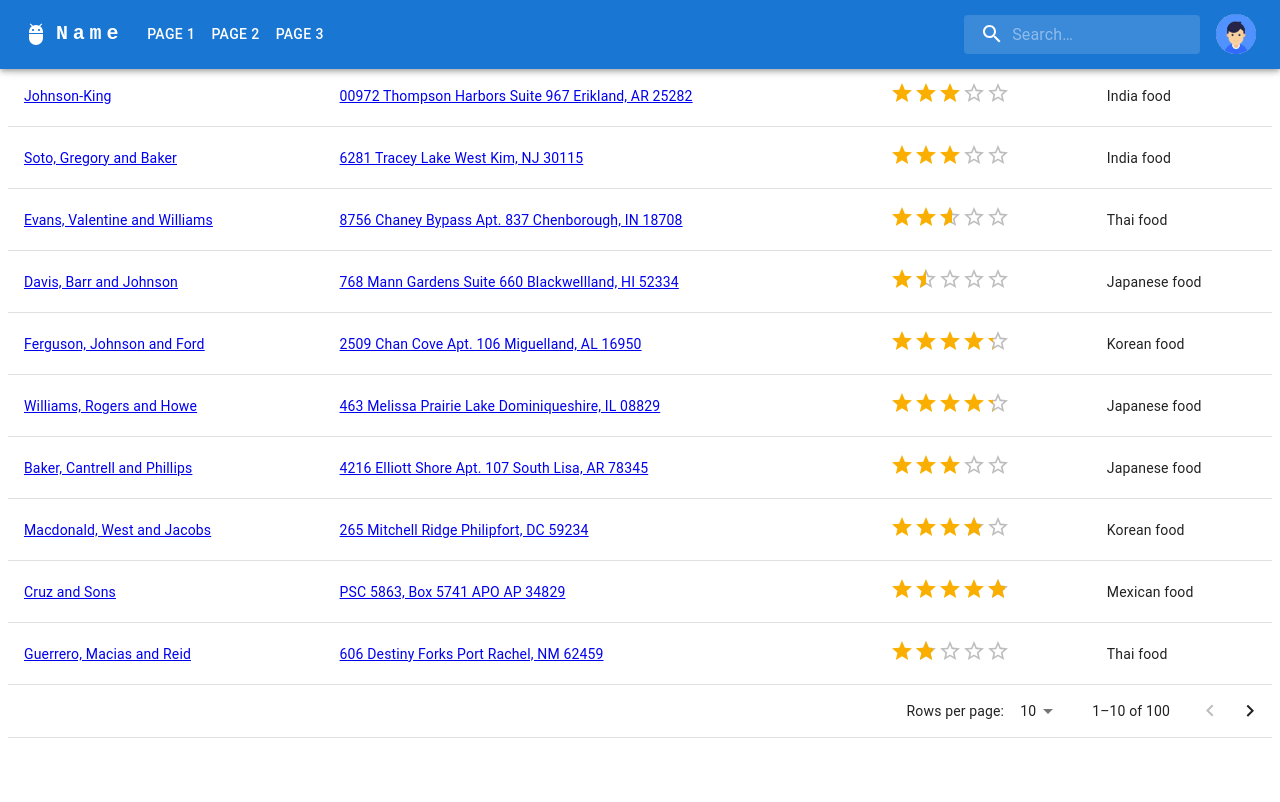
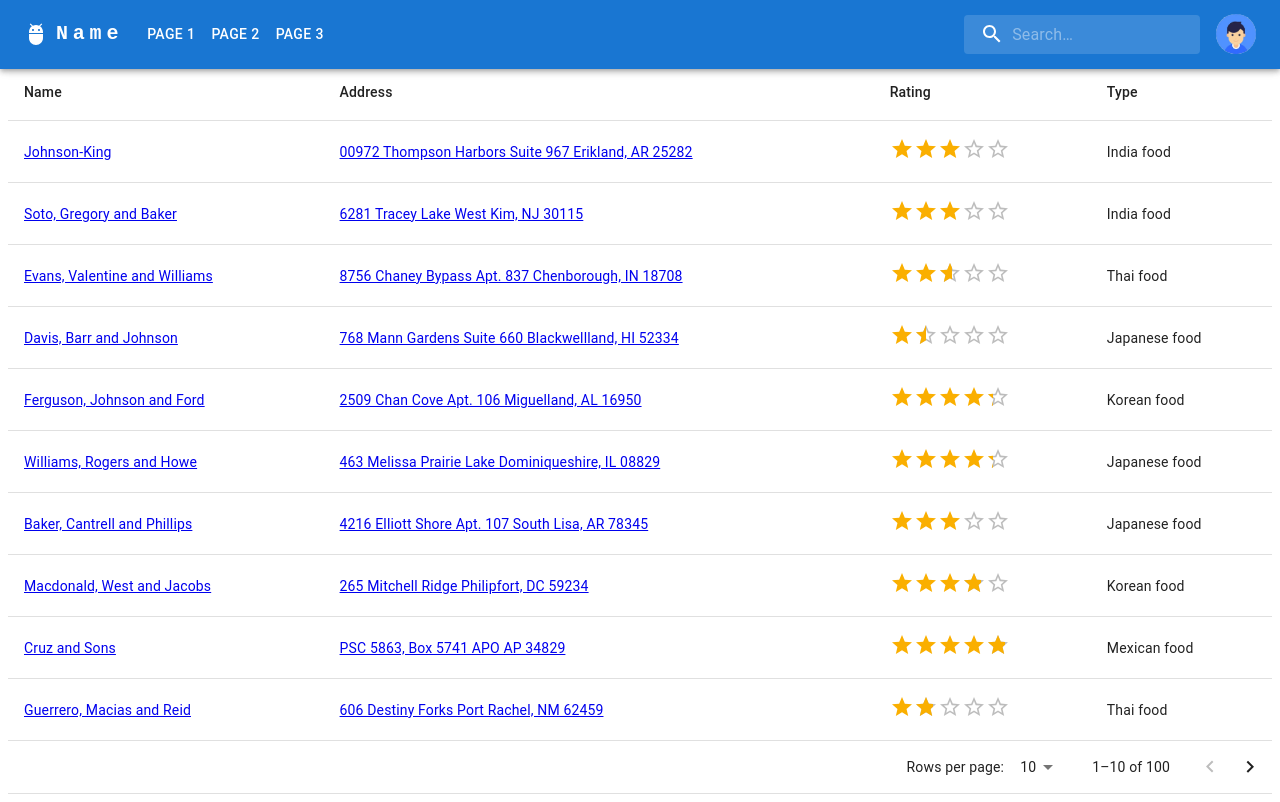
Before and after one commit to CS222-UIUC/course-project-team46, a React (Create React App) app in the folder client/: page / in a window 1280 px wide. Built offline with nearby package versions, Linux system fonts and the light colour scheme.

Commit message:
Move the filteredData from the RestaurantList to the HomePage to handle it, the RestaurantList now only displays the data passed in

```diff
--- a/client/src/components/RestaurantList/index.js
+++ b/client/src/components/RestaurantList/index.js
@@ -9,7 +9,7 @@ import RestaurantListHeader from './RestaurantListHeader.js'
 import RenderRow from './RenderRow.js'
 
 function RestaurantList(props) {
-    const { searchText, data, page, setPage } = props;
+    const { data, page, setPage } = props;
 
     const [rowsPerPage, setRowsPerPage] = useState(10);
     const [order, setOrder] = useState('desc');
@@ -29,20 +29,8 @@ function RestaurantList(props) {
         setOrderBy(property);
     };
 
-    // get restaurants contaions `searchText`
-    const filteredData = data.filter((el) => {
-        if (!el) {
-            return false;
-        }
-        if (searchText === '') {
-            return el;
-        } else {
-            return el.restaurant_name.toLowerCase().includes(searchText)
-        }
-    });
-
     // Determine if there are search results, if not then return a message
-    if (filteredData.length === 0) {
+    if (data.length === 0) {
         return (
             <div>
                 <h2>No results found.</h2>
@@ -108,7 +96,7 @@ function RestaurantList(props) {
                 </TableHead>
 
                 <TableBody>
-                    {stableSort(filteredData, getComparator(order, orderBy))
+                    {stableSort(data, getComparator(order, orderBy))
                         .slice(page * rowsPerPage, page * rowsPerPage + rowsPerPage)
                         .map((item) => <RenderRow key={`restaurantRow-${item.restaurant_id}`} restaurantData={item} />)}
                 </TableBody>
--- a/client/src/components/Search/index.js
+++ /dev/null
@@ -1,20 +0,0 @@
-import { React } from "react";
-
-import RestaurantList from '../RestaurantList';
-
-function Search(props) {
-    const { restaurantsData , inputText , page , setPage } = props;
-
-    return (
-        <div>
-            <RestaurantList
-                searchText={inputText}
-                data={restaurantsData}
-                page={page}
-                setPage={setPage}
-            />
-        </div>
-    );
-}
-
-export default Search;
--- a/client/src/pages/HomePage/index.js
+++ b/client/src/pages/HomePage/index.js
@@ -2,10 +2,9 @@ import './Homepage.css';
 
 import { React, useState } from "react";
 
-import Search from '../../components/Search'
 import AppBar from '../../components/AppBar'
-//import SearchBar from "../../components/SearchBar";
-// import NavigationBar from '../../components/NavigationBar';
+import Box from '@mui/material/Box';
+import RestaurantList from '../../components/RestaurantList'
 
 function HomePage(props) {
     const { restaurantsData } = props;
@@ -24,18 +23,32 @@ function HomePage(props) {
         setPage(0);
     };
 
+    // get restaurants contaions `searchText`
+    const filteredData = restaurantsData.filter((el) => {
+        if (!el) {
+            return false;
+        }
+        if (inputText === '') {
+            return el;
+        } else {
+            return el.restaurant_name.toLowerCase().includes(inputText);
+        }
+    });
+
     return (
         <div className="HomePage">
             <header className="HomePage-header">
                 <AppBar
                     handleSearch={handleSearch}
                 />
-                <Search
-                    restaurantsData={restaurantsData}
-                    inputText={inputText}
-                    page={page}
-                    setPage={setPage}
-                />
+                <Box sx={{ mt: 8 }}>
+                    <RestaurantList
+                        data={filteredData}
+                        page={page}
+                        setPage={setPage}
+                    />
+                </Box>
+
             </header>
         </div>
     );
```
